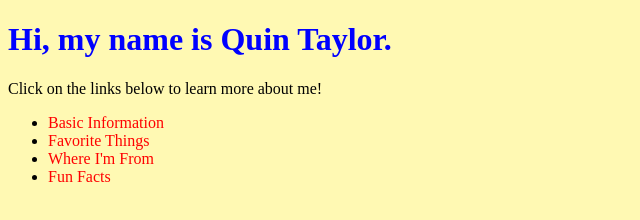
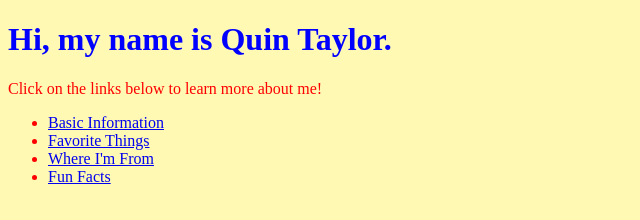
Before and after one commit to qjtg7b/qjtg7b.github.io, a plain HTML site: page index.html in a window 1280 px wide. Shown: the whole page, without its empty margins (0-640 px from the left). Drawn offline with Linux system fonts and the light colour scheme.

Commit message:
Add files via upload

```diff
--- a/index.html
+++ b/index.html
@@ -4,18 +4,23 @@
 	<title>Final Project</title>
 	<style>
 	body {background-color:#fff9b3;}
+	h1 {color:blue;}
+	p {color:red;}
+	h2 {color:blue;}
+	ul {color:red;}
+	li {color:red;}
 	</style>
 </head>
 <body>
-<h1><span style="color:#0000FF;">Hi, my name is Quin Taylor.</span></h1>
+<h1>Hi, my name is Quin Taylor.</h1>
 
 <p>Click on the links below to learn more about me!</p>
 
 <ul>
-	<li><span style="color:#FF0000;">Basic Information</span></li>
-	<li><span style="color:#FF0000;">Favorite Things</span></li>
-	<li><span style="color:#FF0000;">Where I'm From</span></li>
-	<li><span style="color:#FF0000;">Fun Facts</span></li>
+	<li><a href="file:///C:/Users/taytr/Documents/basicinfo.html">Basic Information</li>
+	<li><a href="file:///C:/Users/taytr/Documents/favorite.html">Favorite Things</a></li>
+	<li><a href="file:///C:/Users/taytr/Documents/whereimfrom.html">Where I'm From</li>
+	<li><a href="file:///C:/Users/taytr/Documents/funfacts.html">Fun Facts</li>
 </ul>
 </body>
 </html>
```
